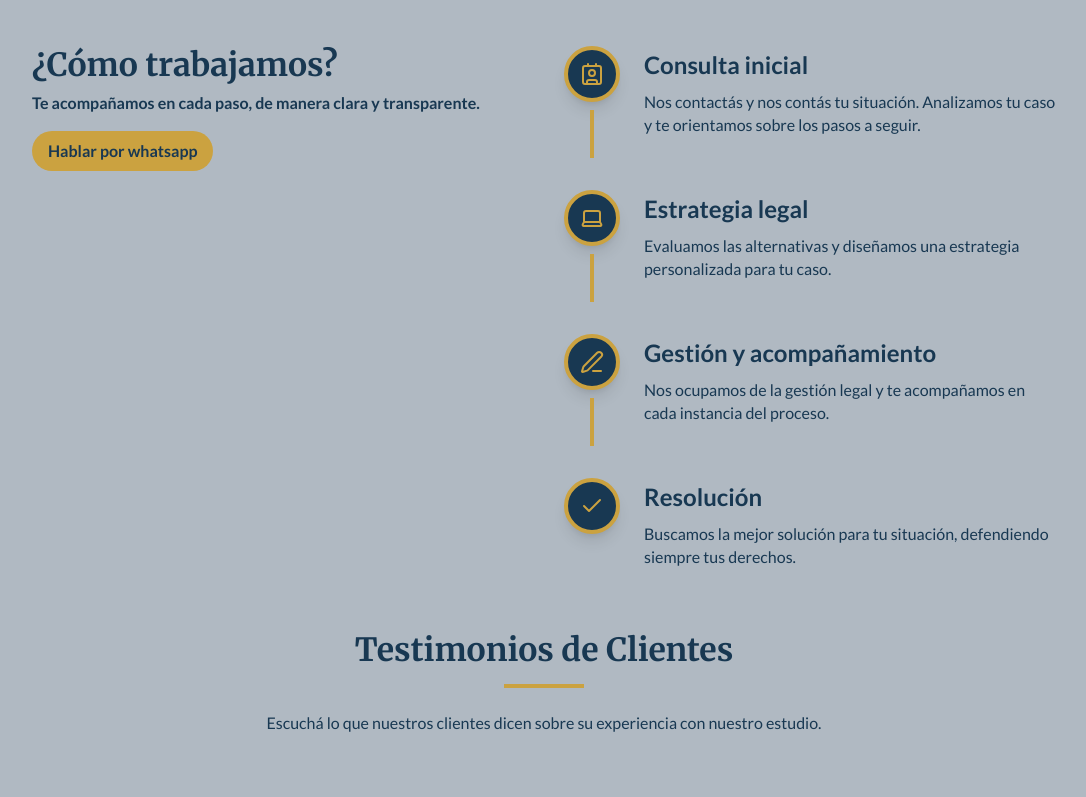
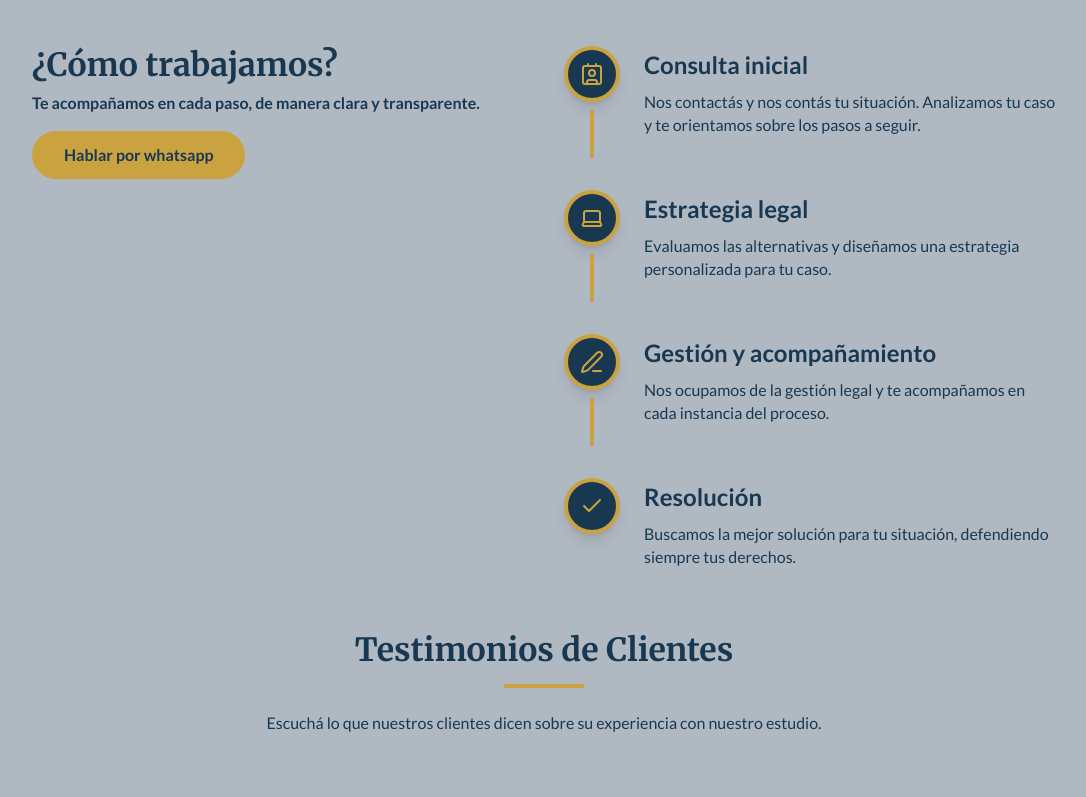
Before and after one commit to crcristian97/abogadoGomez-Lopez, a Next.js app: page / in a window 1280 px wide. Shown: the part 2240-3037 px from the top of the page, without its empty margins (96-1182 px from the left). Built offline with nearby package versions, Linux system fonts and the light colour scheme.

Commit message:
cambios en hover

```diff
--- a/app/components/BannerCTA.js
+++ b/app/components/BannerCTA.js
@@ -9,7 +9,6 @@ const BannerCTA = () => {
         alt="Facultad de Derecho Buenos Aires"
         fill
         title="Facultad de Derecho Buenos Aires"
-        loading="lazy"
         style={{
           objectFit: "cover",
           objectPosition: "center 40%",
@@ -18,6 +17,8 @@ const BannerCTA = () => {
           transition: "filter 0.3s"
         }}
         quality={90}
+        loading="lazy"
+        priority={false}
       />
       <div
         style={{
@@ -28,15 +29,15 @@ const BannerCTA = () => {
         }}
       />
       <div className="max-w-7xl w-full flex flex-col md:flex-row gap-16 text-white relative z-10 justify-center items-center py-36 px-6">
-        <div className="rounded-xl p-16 flex flex-col items-center text-center shadow-2xl min-w-[340px] max-w-md backdrop-blur-sm bg-white/0">
+        <div className="rounded-xl p-16 flex flex-col items-center text-center  min-w-[340px] max-w-md  bg-white/0">
           <h3 className="text-5xl font-bold mb-6">Experiencia</h3>
           <p className="text-2xl font-medium">Más de 20 años brindando asesoramiento jurídico de excelencia en diversas áreas del derecho.</p>
         </div>
-        <div className="rounded-xl p-16 flex flex-col items-center text-center shadow-2xl min-w-[340px] max-w-md backdrop-blur-sm bg-white/0">
+        <div className="rounded-xl p-16 flex flex-col items-center text-center  min-w-[340px] max-w-md  bg-white/0">
           <h3 className="text-5xl font-bold mb-6">Compromiso</h3>
           <p className="text-2xl font-medium">Nos comprometemos con cada cliente, ofreciendo atención personalizada y soluciones efectivas.</p>
         </div>
-        <div className="rounded-xl p-16 flex flex-col items-center text-center shadow-2xl min-w-[340px] max-w-md backdrop-blur-sm bg-white/0">
+        <div className="rounded-xl p-16 flex flex-col items-center text-center  min-w-[340px] max-w-md  bg-white/0">
           <h3 className="text-5xl font-bold mb-6">Confianza</h3>
           <p className="text-2xl font-medium">Construimos relaciones basadas en la confianza, la ética profesional y la transparencia.</p>
         </div>
--- a/app/components/ContactMap.js
+++ b/app/components/ContactMap.js
@@ -106,7 +106,8 @@ const ContactMap = () => {
               </div>
               <button
                 type="submit"
-                className={`py-3 px-8 rounded-full text-lg font-bold ${accentButton} ${accentButtonText} border-0 focus:outline-none transition-colors duration-200 mt-2 shadow-md`}
+                title="Enviar mensaje"
+                className={`py-3 px-8 rounded-full text-lg font-bold ${accentButton} ${accentButtonText} border-0 focus:outline-none transition-colors duration-200 mt-2 shadow-md hover:bg-[#b08d36] hover:text-white`}
               >
                 Enviar
               </button>
--- a/app/components/Navbar.js
+++ b/app/components/Navbar.js
@@ -37,7 +37,7 @@ export default function Navbar() {
     <nav className="bg-primary shadow-md w-full z-20 top-0 left-0">
       <div className="max-w-screen-xl flex flex-wrap items-center justify-between mx-auto px-4 py-2">
         {/* Logo */}
-        <a href="/" className="flex items-center" onClick={handleMenuLinkClick}>
+        <a href="/" className="flex items-center cursor-pointer" onClick={handleMenuLinkClick}>
           <Image
             src="/logo.png"
             alt="Estudio López Gómez Logo"
@@ -48,7 +48,7 @@ export default function Navbar() {
         </a>
         {/* Mobile menu button */}
         <button
-          className="inline-flex items-center p-2 ml-3 text-sm text-white rounded-lg lg:hidden hover:bg-secondary focus:outline-none focus:ring-2 focus:ring-secondary"
+          className="inline-flex items-center p-2 ml-3 text-sm text-white rounded-lg lg:hidden hover:bg-secondary focus:outline-none focus:ring-2 focus:ring-secondary cursor-pointer"
           aria-controls="navbar-menu"
           aria-expanded={mobileOpen}
           onClick={() => setMobileOpen((open) => !open)}
@@ -80,7 +80,7 @@ export default function Navbar() {
         {/* Right side button */}
         <div className="hidden lg:flex items-center lg:order-2">
           <button
-            className="rounded-full px-6 py-2 font-merriweather font-bold"
+            className="rounded-full px-6 py-2 font-merriweather font-bold cursor-pointer"
             style={{
               backgroundColor: "#CBA240",
               color: "#183852",
@@ -100,7 +100,7 @@ export default function Navbar() {
             <li>
               <Link
                 href="#"
-                className="block py-2 pl-3 pr-4 text-white hover:text-secondary transition-colors font-merriweather"
+                className="block py-2 pl-3 pr-4 text-white hover:text-secondary transition-colors font-merriweather cursor-pointer"
                 aria-current="page"
                 onClick={handleMenuLinkClick}
               >
@@ -110,7 +110,7 @@ export default function Navbar() {
             <li>
               <Link
                 href="#"
-                className="block py-2 pl-3 pr-4 text-white hover:text-secondary transition-colors font-merriweather"
+                className="block py-2 pl-3 pr-4 text-white hover:text-secondary transition-colors font-merriweather cursor-pointer"
                 onClick={handleMenuLinkClick}
               >
                 Sobre la firma
@@ -123,7 +123,7 @@ export default function Navbar() {
             >
               <button
                 type="button"
-                className="flex items-center w-full py-2 pl-3 pr-4 text-white hover:text-secondary transition-colors focus:outline-none font-merriweather"
+                className="flex items-center w-full py-2 pl-3 pr-4 text-white hover:text-secondary transition-colors focus:outline-none font-merriweather cursor-pointer"
                 onClick={handleDropdownToggle}
                 aria-haspopup="true"
                 aria-expanded={dropdownOpen}
@@ -155,7 +155,7 @@ export default function Navbar() {
                       href="#"
                       className={`block px-4 py-2 hover:bg-secondary hover:text-white transition-colors ${
                         mobileOpen ? "text-white" : "text-primary"
-                      }`}
+                      } cursor-pointer`}
                       onClick={handleMenuLinkClick}
                     >
                       Derecho penal
@@ -166,7 +166,7 @@ export default function Navbar() {
                       href="#"
                       className={`block px-4 py-2 hover:bg-secondary hover:text-white transition-colors ${
                         mobileOpen ? "text-white" : "text-primary"
-                      }`}
+                      } cursor-pointer`}
                       onClick={handleMenuLinkClick}
                     >
                       Derecho laboral
@@ -177,7 +177,7 @@ export default function Navbar() {
                       href="#"
                       className={`block px-4 py-2 hover:bg-secondary hover:text-white transition-colors ${
                         mobileOpen ? "text-white" : "text-primary"
-                      }`}
+                      } cursor-pointer`}
                       onClick={handleMenuLinkClick}
                     >
                       Derecho civil
@@ -188,7 +188,7 @@ export default function Navbar() {
                       href="#"
                       className={`block px-4 py-2 hover:bg-secondary hover:text-white transition-colors ${
                         mobileOpen ? "text-white" : "text-primary"
-                      }`}
+                      } cursor-pointer`}
                       onClick={handleMenuLinkClick}
                     >
                       Periféricas caligráficas
@@ -200,7 +200,7 @@ export default function Navbar() {
             <li>
               <Link
                 href="#"
-                className="block py-2 pl-3 pr-4 text-white hover:text-secondary transition-colors font-merriweather"
+                className="block py-2 pl-3 pr-4 text-white hover:text-secondary transition-colors font-merriweather cursor-pointer"
                 onClick={handleMenuLinkClick}
               >
                 Contacto
@@ -209,7 +209,7 @@ export default function Navbar() {
             <li>
                 <Link
                 href="#"
-                className="block py-2 pl-3 pr-4 text-white hover:text-secondary transition-colors font-merriweather"
+                className="block py-2 pl-3 pr-4 text-white hover:text-secondary transition-colors font-merriweather cursor-pointer"
                 onClick={handleMenuLinkClick}
               >
                 Blog
--- a/app/ui/CustomButton.js
+++ b/app/ui/CustomButton.js
@@ -4,31 +4,22 @@ export default function CustomButton({
   onClick,
   variant = "primary",
   type = "button",
+  className = "",
   ...props
 }) {
-    // Define styles based on variant
-    let style = {
-      fontSize: "16px",
-    };
-    let className =
+  let baseClass =
     "rounded-full px-8 py-3 font-merriweather font-bold transition-colors cursor-pointer";
+  let variantClass = "";
+
   if (variant === "primary") {
-      style = {
-        ...style,
-        backgroundColor: "#CBA240",
-        color: "#183852",
-      };
+    variantClass =
+      "bg-[#CBA240] text-[#183852] hover:bg-[#b08d36] hover:text-white";
   } else if (variant === "outline") {
-      style = {
-        ...style,
-        backgroundColor: "transparent",
-        color: "#CBA240",
-        borderColor: "#CBA240",
-        borderStyle: "solid",
-        borderWidth: "2px",
-      };
-      className += " border-2";
+    variantClass =
+      "bg-transparent text-[#CBA240] border-2 border-[#CBA240] hover:bg-[#CBA240] hover:text-[#183852]";
   }
+
+  const combinedClass = `${baseClass} ${variantClass} ${className}`.trim();
 
   // Render as <a> if href is provided, else as <button>
   if (href) {
@@ -37,8 +28,7 @@ export default function CustomButton({
         href={href}
         target={props.target || "_self"}
         rel={props.rel}
-          className={className}
-          style={style}
+        className={combinedClass}
         {...props}
       >
         {children}
@@ -49,8 +39,7 @@ export default function CustomButton({
     <button
       type={type}
       onClick={onClick}
-        className={className}
-        style={style}
+      className={combinedClass}
       {...props}
     >
       {children}
```
Lines whose indentation alone changed are shown as unchanged.
